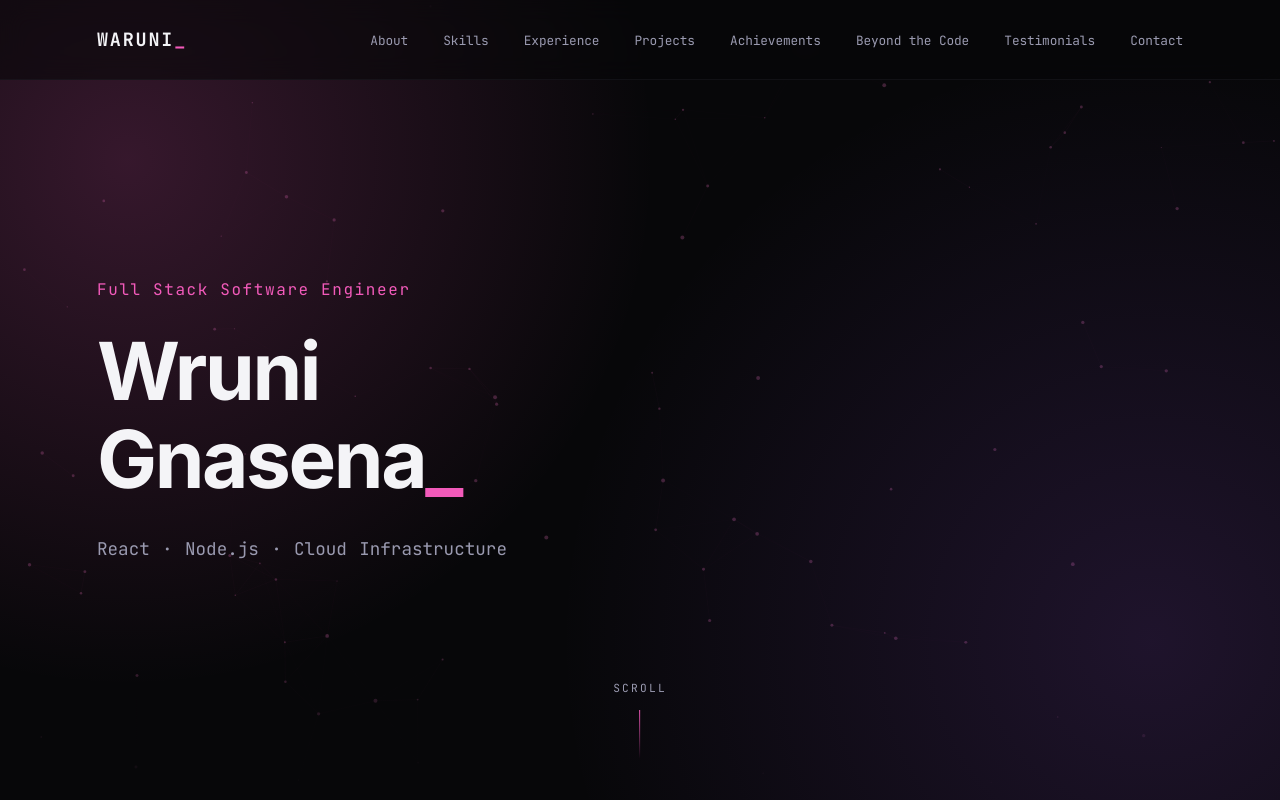
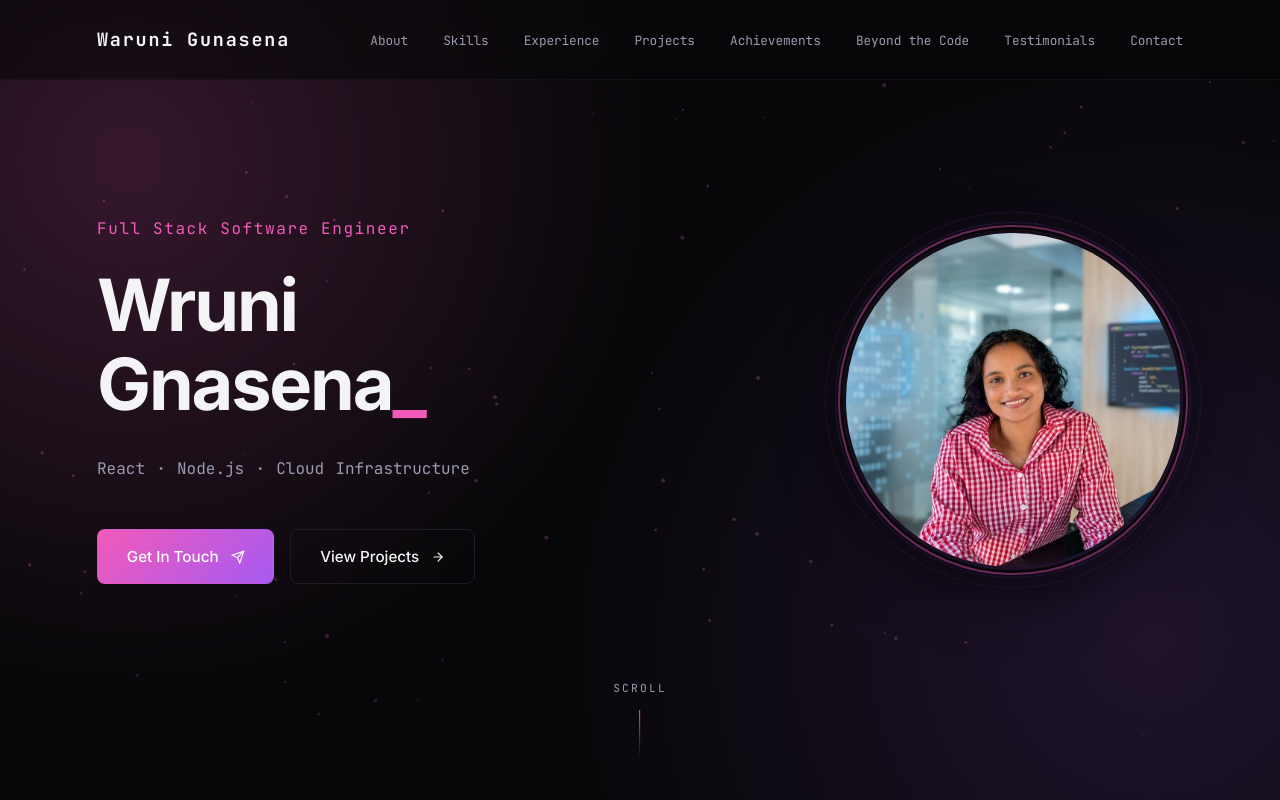
Before and after one commit to WaruniGunasena/My-Portfolio-WebSite, a React (Vite) app: page / in a window 1280 px wide. Shown: the top 800 px of the page. Built offline with nearby package versions, Linux system fonts and the light colour scheme.

Commit message:
Refactor Hero component layout and styles; add profile image and CTA buttons

```diff
--- a/src/App.jsx
+++ b/src/App.jsx
@@ -15,7 +15,7 @@ import Contact from './Components/Contact/Contact';
 import Footer from './Components/Footer/Footer';
 
 export default function App() {
-  // ── Active nav highlight on scroll ──────────────────────────────────────
+
   useEffect(() => {
     const sections = document.querySelectorAll('section[id]');
     const links = document.querySelectorAll('#nav ul li a');
@@ -42,7 +42,6 @@ export default function App() {
     return () => navObserver.disconnect();
   }, []);
 
-  // ── Scroll-reveal for .reveal sections ──────────────────────────────────
   useEffect(() => {
     const reveals = document.querySelectorAll('.reveal');
 
--- a/src/Components/Hero/Hero.jsx
+++ b/src/Components/Hero/Hero.jsx
@@ -1,11 +1,11 @@
 import React, { useState, useEffect, useRef } from 'react';
+import profileImage from '../../images/profile.png';
 
 export default function Hero() {
   const [line1, setLine1] = useState('');
   const [line2, setLine2] = useState('');
   const canvasRef = useRef(null);
 
-  // Typewriter effect logic
   useEffect(() => {
     const l1Target = "Waruni";
     const l2Target = "Gunasena";
@@ -13,7 +13,6 @@ export default function Hero() {
     let index2 = 0;
     let t1, t2;
 
-    // Start typing after loader finishes fading out
     const startTimeout = setTimeout(() => {
       t1 = setInterval(() => {
         if (index1 < l1Target.length) {
@@ -33,7 +32,7 @@ export default function Hero() {
           }, 350);
         }
       }, 120);
-    }, 1400); // wait for loader delay + transition
+    }, 1400);
 
     return () => {
       clearTimeout(startTimeout);
@@ -79,7 +78,7 @@ export default function Hero() {
         this.vx = (Math.random() - 0.5) * 0.4;
         this.vy = (Math.random() - 0.5) * 0.4;
         this.size = Math.random() * 1.5 + 0.5;
-        this.baseColor = '322'; // Orchid Pink hue
+        this.baseColor = '322';
       }
 
       draw() {
@@ -90,14 +89,12 @@ export default function Hero() {
       }
 
       update() {
-        // Boundary bounce
         if (this.x < 0 || this.x > canvas.width) this.vx = -this.vx;
         if (this.y < 0 || this.y > canvas.height) this.vy = -this.vy;
 
         this.x += this.vx;
         this.y += this.vy;
 
-        // Hover repulsion
         if (mouse.x && mouse.y) {
           const dx = mouse.x - this.x;
           const dy = mouse.y - this.y;
@@ -121,7 +118,6 @@ export default function Hero() {
     };
 
     initParticles();
-    // Re-initialize particles count on resize
     window.addEventListener('resize', initParticles);
 
     const connectParticles = () => {
@@ -169,7 +165,8 @@ export default function Hero() {
       <canvas id="hero-canvas" ref={canvasRef}></canvas>
       <div id="hero-mesh-overlay"></div>
 
-      <div className="container">
+      <div className="container hero-layout">
+        {/* Left: Text content */}
         <div className="hero-content">
           <p className="eyebrow">Full Stack Software Engineer</p>
           <h1>
@@ -179,6 +176,37 @@ export default function Hero() {
             <span className="cursor">_</span>
           </h1>
           <p className="tagline">React &middot; Node.js &middot; Cloud Infrastructure</p>
+
+          <div className="hero-cta-group">
+            <a href="#contact" className="btn hero-btn-primary">
+              <span>Get In Touch</span>
+              <svg width="14" height="14" viewBox="0 0 24 24" fill="none" stroke="currentColor" strokeWidth="2">
+                <line x1="22" y1="2" x2="11" y2="13"></line>
+                <polygon points="22 2 15 22 11 13 2 9 22 2"></polygon>
+              </svg>
+            </a>
+            <a href="#projects" className="btn hero-btn-secondary">
+              <span>View Projects</span>
+              <svg width="14" height="14" viewBox="0 0 24 24" fill="none" stroke="currentColor" strokeWidth="2" strokeLinecap="round" strokeLinejoin="round">
+                <line x1="5" y1="12" x2="19" y2="12"></line>
+                <polyline points="12 5 19 12 12 19"></polyline>
+              </svg>
+            </a>
+          </div>
+        </div>
+
+        {/* Right: Profile image */}
+        <div className="hero-image-wrapper">
+          <div className="hero-image-frame">
+            <div className="hero-image-glow"></div>
+            <div className="hero-image-ring hero-image-ring-outer"></div>
+            <div className="hero-image-ring hero-image-ring-inner"></div>
+            <img
+              src={profileImage}
+              alt="Waruni Gunasena - Full Stack Software Engineer"
+              className="hero-profile-img"
+            />
+          </div>
         </div>
       </div>
 
--- a/src/Components/Navbar/Navbar.jsx
+++ b/src/Components/Navbar/Navbar.jsx
@@ -15,10 +15,9 @@ export default function Navbar() {
     <nav id="nav" className={isOpen ? 'open' : ''}>
       <div className="container nav-container">
         <a href="#hero" className="nav-logo" aria-label="Waruni Gunasena Home" onClick={closeMenu}>
-          WARUNI<span>_</span>
+          Waruni Gunasena<span></span>
         </a>
 
-        {/* Mobile hamburger menu toggle */}
         <button
           className="mobile-nav-toggle"
           aria-label="Toggle navigation menu"
--- a/src/index.css
+++ b/src/index.css
@@ -442,11 +442,21 @@ section {
   pointer-events: none;
 }
 
-.hero-content {
+/* Two-column hero layout */
+.hero-layout {
+  display: flex;
+  align-items: center;
+  justify-content: space-between;
+  gap: 4rem;
   position: relative;
   z-index: 3;
-  max-width: 800px;
-  margin-top: 40px;
+  width: 100%;
+}
+
+.hero-content {
+  flex: 1;
+  min-width: 0;
+  max-width: 600px;
 }
 
 .hero-content .eyebrow {
@@ -458,7 +468,7 @@ section {
 }
 
 .hero-content h1 {
-  font-size: 5rem;
+  font-size: 4.5rem;
   font-weight: 700;
   line-height: 1.1;
   margin-bottom: 2rem;
@@ -473,9 +483,121 @@ section {
 
 .hero-content .tagline {
   font-family: var(--font-display);
-  font-size: 1.1rem;
+  font-size: 1rem;
   color: var(--text-secondary);
   word-spacing: 0.1em;
+  margin-bottom: 3rem;
+}
+
+/* Hero CTA Buttons */
+.hero-cta-group {
+  display: flex;
+  gap: 1rem;
+  flex-wrap: wrap;
+}
+
+.hero-btn-primary {
+  background: var(--gradient-accent);
+  border-color: transparent;
+  color: #fff;
+}
+
+.hero-btn-primary::before {
+  display: none;
+}
+
+.hero-btn-primary:hover {
+  opacity: 0.88;
+  transform: translateY(-2px);
+  box-shadow: 0 10px 30px var(--accent-glow);
+}
+
+.hero-btn-secondary {
+  background: transparent;
+}
+
+/* Profile Image Side */
+.hero-image-wrapper {
+  flex-shrink: 0;
+  position: relative;
+  z-index: 3;
+  display: flex;
+  align-items: center;
+  justify-content: center;
+}
+
+.hero-image-frame {
+  position: relative;
+  width: 340px;
+  height: 340px;
+}
+
+/* Outer ambient glow blob */
+.hero-image-glow {
+  position: absolute;
+  inset: -30px;
+  border-radius: 50%;
+  background: radial-gradient(circle, var(--accent-glow) 0%, var(--accent-glow-secondary) 40%, transparent 70%);
+  filter: blur(24px);
+  animation: pulseImageGlow 4s ease-in-out infinite alternate;
+  z-index: 0;
+}
+
+/* Decorative spinning rings */
+.hero-image-ring {
+  position: absolute;
+  border-radius: 50%;
+  border: 1px solid;
+  pointer-events: none;
+}
+
+.hero-image-ring-outer {
+  inset: -18px;
+  border-color: hsla(322, 85%, 65%, 0.18);
+  border-style: dashed;
+  animation: spinRing 20s linear infinite;
+}
+
+.hero-image-ring-inner {
+  inset: -8px;
+  border-color: hsla(270, 85%, 65%, 0.22);
+  animation: spinRing 12s linear infinite reverse;
+}
+
+/* The actual photo */
+.hero-profile-img {
+  position: relative;
+  z-index: 2;
+  width: 100%;
+  height: 100%;
+  object-fit: cover;
+  border-radius: 50%;
+  border: 3px solid transparent;
+  background-clip: padding-box;
+  box-shadow:
+    0 0 0 3px var(--bg),
+    0 0 0 5px hsla(322, 85%, 65%, 0.4),
+    0 20px 60px rgba(0, 0, 0, 0.6);
+  transition: transform 0.5s cubic-bezier(0.25, 0.46, 0.45, 0.94), box-shadow 0.5s ease;
+}
+
+.hero-image-frame:hover .hero-profile-img {
+  transform: scale(1.03);
+  box-shadow:
+    0 0 0 3px var(--bg),
+    0 0 0 5px var(--accent),
+    0 25px 70px rgba(0, 0, 0, 0.7),
+    0 0 40px var(--accent-glow);
+}
+
+@keyframes pulseImageGlow {
+  0% { opacity: 0.5; transform: scale(0.95); }
+  100% { opacity: 1; transform: scale(1.05); }
+}
+
+@keyframes spinRing {
+  from { transform: rotate(0deg); }
+  to { transform: rotate(360deg); }
 }
 
 .scroll-indicator {
@@ -1273,8 +1395,27 @@ footer {
   }
 
   /* Hero typography */
+  .hero-layout {
+    flex-direction: column;
+    text-align: center;
+    gap: 3rem;
+  }
+
+  .hero-content {
+    max-width: 100%;
+  }
+
   .hero-content h1 {
     font-size: 3.5rem;
+  }
+
+  .hero-cta-group {
+    justify-content: center;
+  }
+
+  .hero-image-frame {
+    width: 260px;
+    height: 260px;
   }
 
   .timeline::before {
@@ -1311,6 +1452,11 @@ footer {
     font-size: 2.8rem;
   }
 
+  .hero-image-frame {
+    width: 200px;
+    height: 200px;
+  }
+
   .timeline-meta {
     flex-direction: column;
     align-items: flex-start;
```
Also changed, not shown: src/images/README.md (added), src/images/profile.png (added).
